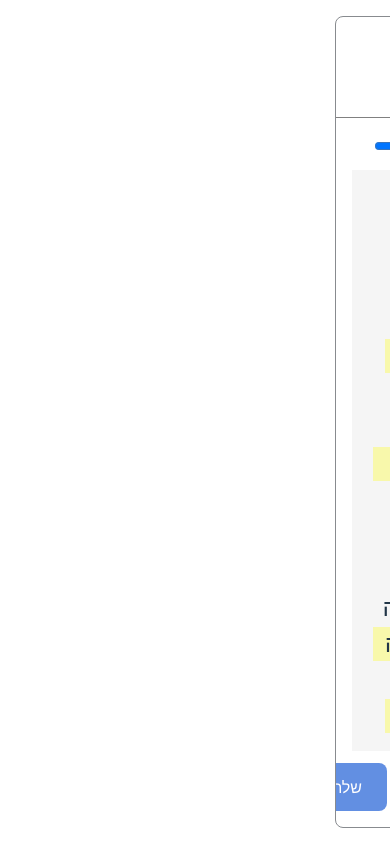
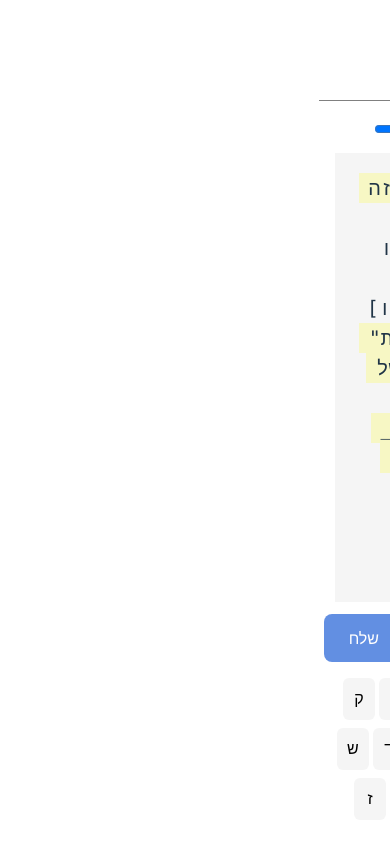
Before and after one commit to amirave-mech/sababushka, a React (Vite) app in the folder bracket-town/: page / in a window 390 px wide. Built offline with nearby package versions, Linux system fonts and the light colour scheme.

Commit message:
hebrew keyboard

```diff
--- a/bracket-town/src/App.css
+++ b/bracket-town/src/App.css
@@ -52,43 +52,6 @@
   overflow: hidden;
 }
 
-.input-container {
-  /* height: 4em; */
-  display: flex;
-  flex-direction: row;
-  gap: 0.5em;
-}
-
-.puzzle-submit, .puzzle-input {
-  border-radius: var(--border-radius);
-  border: 1px solid grey;
-  padding: 0.75em 1.5em;
-  font-size: 1em;
-  font-family: inherit;
-  background-color: #f9f9f9;
-  cursor: pointer;
-  transition: border-color 0.25s;
-}
-
-.puzzle-input {
-  flex: 1;
-}
-
-.puzzle-submit {
-  background-color: rgb(33, 96, 214);
-  color: white;
-  border-color: transparent;
-  font-weight: 500;
-
-  transition: all 0.2s ease-out;
-}
-
-.puzzle-submit:disabled {
-  /* background-color: rgb(25, 71, 156); */
-  opacity: 70%;
-  /* transform: scale(90%); */
-}
-
 .puzzle {
   flex: 1 1 auto;
   background-color: whitesmoke;
@@ -109,7 +72,7 @@
 
 .guess-wrong {
   background-color: rgba(255, 0, 0, 0.1);
-  border: 1px solid red;
+  /* border: 1px solid red; */
   border-radius: var(--border-radius);
   padding: 0.5em 1em;
   /* font-weight: 500; */
@@ -133,7 +96,7 @@
 }
 
 .highlight {
-  background-color: rgba(255, 255, 0, 0.3);
+  background-color: rgba(255, 255, 0, 0.2);
   padding: 3px 3px;
   margin: -3px -3px;
   /* padding: .125rem .25rem; */
@@ -144,12 +107,27 @@
 }
 
 .highlight.hint {
-  background-color: rgba(255, 187, 0, 0.3);
+  background-color: rgba(255, 187, 0, 0.2);
 }
 
 .correct {
-  background-color: rgba(0, 255, 0, 0.3);
+  background-color: rgba(0, 255, 0, 0.2);
   padding: 3px 0px;
   margin: -3px 0px;
   border-radius: 4px;
 }
+
+@media (max-width: 640px) {
+  #root {
+    padding: 0;
+  }
+
+  .puzzle-container {
+    border: none;
+    border-radius: 0;
+  }
+
+  .puzzle {
+    font-size: 1.25rem;
+  }
+}
--- a/bracket-town/src/App.tsx
+++ b/bracket-town/src/App.tsx
@@ -2,28 +2,21 @@ import { useRef, useState } from 'react'
 import './App.css'
 import Puzzle from './Puzzle';
 import Toast from './Toast';
+import PuzzleInput from './PuzzleInput';
 
 function App() {
-  const [state, setState] = useState({ value: "" });
   const [score, setScore] = useState(100);
 
   const puzzleRef = useRef<any>(null);
   const toastRef = useRef<any>(null);
 
-  const onInputChange = (event: React.ChangeEvent) => {
-    setState({ value: (event.target as HTMLTextAreaElement).value })
-  }
-
-  const onSubmit = (event: React.FormEvent<HTMLFormElement>) => {
-    const result = puzzleRef.current.submitAnswer(state.value);
+  const onSubmit = (text: string) => {
+    const result = puzzleRef.current.submitAnswer(text);
     // console.log(result);
     if (result === false) {
       setScore((score) => score - 2);
       toastRef.current.showError('טעות! הניחוש לא תואם אף אחד מהסוגרים.')
     }
-
-    setState({ value: '' });
-    event.preventDefault();
   }
 
   const onRequestHint = () => {
@@ -46,10 +39,9 @@ function App() {
           </div>
           <Puzzle ref={puzzleRef} requestHint={onRequestHint} puzzleKey='[דרך|___ א[גב|לתקוע סכין במקום זה משמעותו לבגוד]] א[רץ|"יונתן הקטן __ ב[בוקר|שדה ___, מגוריו של הנ[שיא|רשומה בספר גינס, לדוגמה] הראשון בערוב ימיו] אל ה[גן|מילה שבאה לפני "חיות" ו"שעשועים"]"] [קד|השת[חווה|אמם של קין ואבל] בפני]מה ל[תור|קשה לקבוע אחד [כזה|ככה וככה ו-___ ו-___ (אושר כהן)] ל[רופא|בעבר הרחוק אחד היה מטפל בך באמצעות הקזת דם]]ה'></Puzzle>
           <Toast ref={toastRef}></Toast>
-          <form className='input-container' onSubmit={onSubmit}>
-            <input className='puzzle-input' type='text' name='answer' placeholder='הקלד את הניחוש שלך...' value={state.value} onChange={onInputChange} />
-            <button className='puzzle-submit' disabled={(state.value ? false : true)}>שלח</button>
-          </form>
+          <div className='mobile-keyboard'>
+            <PuzzleInput onSubmit={onSubmit}></PuzzleInput>
+          </div>
         </div>
       </div>
     </>
--- /dev/null
+++ b/bracket-town/src/PuzzleInput.css
@@ -0,0 +1,123 @@
+/* Hebrew Keyboard CSS */
+.keyboard-container {
+    display: flex;
+    flex-direction: column;
+    align-items: center;
+    width: 100%;
+    margin: 0 auto;
+    gap: 16px;
+}
+
+.input-container {
+    /* height: 4em; */
+    width: 100%;
+    display: flex;
+    flex-direction: row;
+    gap: 0.5em;
+}
+
+.puzzle-submit,
+.puzzle-input {
+    border-radius: var(--border-radius);
+    border: 1px solid grey;
+    padding: 0.75em 1.5em;
+    font-size: 1em;
+    font-family: inherit;
+    background-color: #f9f9f9;
+    cursor: pointer;
+    transition: border-color 0.25s;
+}
+
+.puzzle-input {
+    flex: 1;
+}
+
+.puzzle-submit {
+    background-color: rgb(33, 96, 214);
+    color: white;
+    border-color: transparent;
+    font-weight: 500;
+
+    transition: all 0.2s ease-out;
+}
+
+.puzzle-submit:disabled {
+    opacity: 70%;
+}
+
+
+.keyboard {
+    width: 100%;
+}
+
+.key-row {
+    display: flex;
+    justify-content: center;
+    margin-bottom: 8px;
+}
+
+.first-row {
+    display: flex;
+    justify-content: space-between;
+}
+
+.letter-keys {
+    display: flex;
+    flex: 1;
+}
+
+.key {
+    width: 40px;
+    height: 48px;
+    margin: 0 4px;
+    background-color: whitesmoke;
+    border-radius: 6px;
+    border: none;
+    display: flex;
+    align-items: center;
+    justify-content: center;
+    font-size: 18px;
+    font-weight: 500;
+    cursor: pointer;
+}
+
+.key:active {
+    background-color: #abaaad;
+}
+
+.delete-key {
+    width: 64px;
+    background-color: whitesmoke;
+    /* border: 1px solid grey; */
+    font-size: 14px;
+    /* margin-left: 4px; */
+}
+
+.space-key {
+    width: 256px;
+}
+
+@media (max-width: 640px) {
+    .input-container {
+        display: auto;
+    }
+}
+
+/* Mobile responsiveness */
+@media (max-width: 480px) {
+    .key {
+        width: 32px;
+        height: 42px;
+        font-size: 16px;
+        margin: 0 2px;
+    }
+
+    .delete-key {
+        width: 54px;
+        font-size: 12px;
+    }
+
+    .space-key {
+        width: 160px;
+    }
+}
--- /dev/null
+++ b/bracket-town/src/PuzzleInput.tsx
@@ -0,0 +1,121 @@
+import React, { useState, useRef, useEffect } from 'react';
+import './PuzzleInput.css';
+
+interface PuzzleInputProps {
+    initialValue?: string;
+    onSubmit?: (text: string) => void;
+}
+
+const PuzzleInput: React.FC<PuzzleInputProps> = ({
+    initialValue = '',
+    onSubmit
+}) => {
+    const [text, setText] = useState<string>(initialValue);
+    const [mobileMode, setMobileMode] = useState(false);
+    const inputRef = useRef<HTMLInputElement>(null);
+
+    // Hebrew keyboard layout - with ף added and delete button moved to first row
+    const hebrewKeys: string[][] = [
+        ['פםןוטארק', 'ףךלחיעכגדש', 'ץתצמנהבסז']
+    ];
+
+    // Prevent the OS keyboard from showing
+    useEffect(() => {
+        const matchQuery = window.matchMedia("(max-width: 640px)");
+        setMobileMode(matchQuery.matches);
+        matchQuery.addEventListener('change', (e) => setMobileMode(e.matches));
+    }, []);
+
+    // Handle key press
+    const handleKeyPress = (key: string): void => {
+        if (key === 'מחק') {
+            // Delete last character
+            const newText = text.slice(0, -1);
+            setText(newText);
+        } else {
+            // Add character
+            const newText = text + key;
+            setText(newText);
+        }
+
+        // Keep focus on input
+        // inputRef.current?.focus();
+    };
+
+    const submitAnswer = (e: React.FormEvent<HTMLFormElement>) => {
+        if (onSubmit)
+            onSubmit(text);
+
+        setText('')
+        e.preventDefault();
+    }
+
+    return (
+        <div className="keyboard-container">
+            <form className='input-container' onSubmit={submitAnswer}>
+                <input
+                    className='puzzle-input'
+                    type='text'
+                    name='answer'
+                    placeholder='הקלד את הניחוש שלך...'
+                    value={text}
+                    onChange={(e: React.ChangeEvent<HTMLInputElement>) => setText(e.target.value)}
+                    ref={inputRef}
+                    readOnly={mobileMode}
+                />
+                <button className='puzzle-submit' disabled={(text ? false : true)}>שלח</button>
+            </form>
+
+            {mobileMode && (
+                <div className="keyboard">
+                    {/* First row with keys and delete button aligned to the right */}
+                    <div className="key-row">
+                        <button
+                            onClick={() => handleKeyPress('מחק')}
+                            className="key delete-key"
+                        >
+                            מחק
+                        </button>
+                        {hebrewKeys[0][0].split('').map((key, keyIndex) => (
+                            <button
+                                key={keyIndex}
+                                onClick={() => handleKeyPress(key)}
+                                className="key"
+                            >
+                                {key}
+                            </button>
+                        ))}
+                    </div>
+
+                    {/* Middle row*/}
+                    <div className="key-row">
+                        {hebrewKeys[0][1].split('').map((key, keyIndex) => (
+                            <button
+                                key={keyIndex}
+                                onClick={() => handleKeyPress(key)}
+                                className="key"
+                            >
+                                {key}
+                            </button>
+                        ))}
+                    </div>
+
+                    {/* Bottom row */}
+                    <div className="key-row">
+                        {hebrewKeys[0][2].split('').map((key, keyIndex) => (
+                            <button
+                                key={keyIndex}
+                                onClick={() => handleKeyPress(key)}
+                                className="key"
+                            >
+                                {key}
+                            </button>
+                        ))}
+                    </div>
+                </div>
+            )}
+        </div>
+    );
+};
+
+export default PuzzleInput;
```
